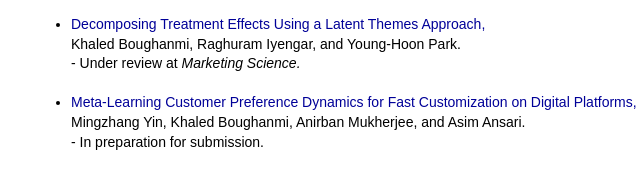
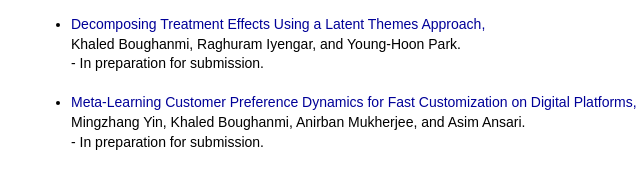
Before and after one commit to KhaledBoughanmi/kb746, a plain HTML site: page index.html in a window 1280 px wide. Shown: the part 591-760 px from the top of the page, 183-823 px from the left. Drawn offline with Linux system fonts and the light colour scheme.

Commit message:
Add files via upload

```diff
--- a/index.html
+++ b/index.html
@@ -114,7 +114,7 @@ Rajeev Kohli, Khaled Boughanmi, and Vikram Kohli. <br>
 <h2>Working Papers</h2>
 <li><a href="https://papers.ssrn.com/sol3/papers.cfm?abstract_id=5181192" target="_blank">Decomposing Treatment Effects Using a Latent Themes Approach,</a> <br>
 Khaled Boughanmi, Raghuram Iyengar, and Young-Hoon Park.<br>
-- Under review at <em>Marketing Science.</em>
+- In preparation for submission.
 <br>
 <br>
 <li><a href="https://papers.ssrn.com/sol3/papers.cfm?abstract_id=4727171" target="_blank">Meta-Learning Customer Preference Dynamics for Fast Customization on Digital Platforms,</a> <br>
```
Also changed, not shown: 1 other file.
